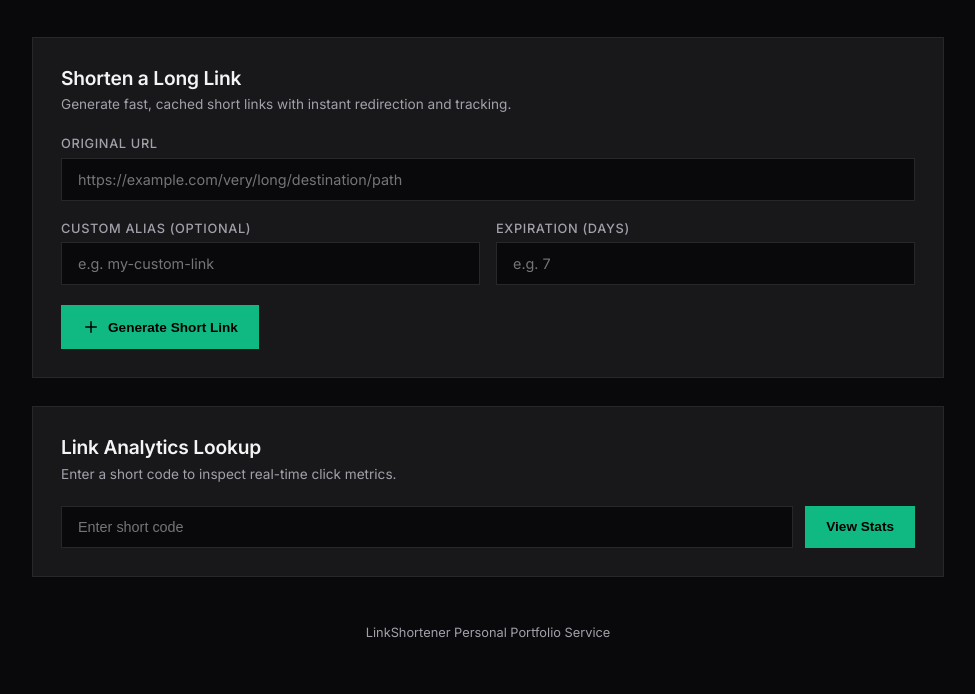
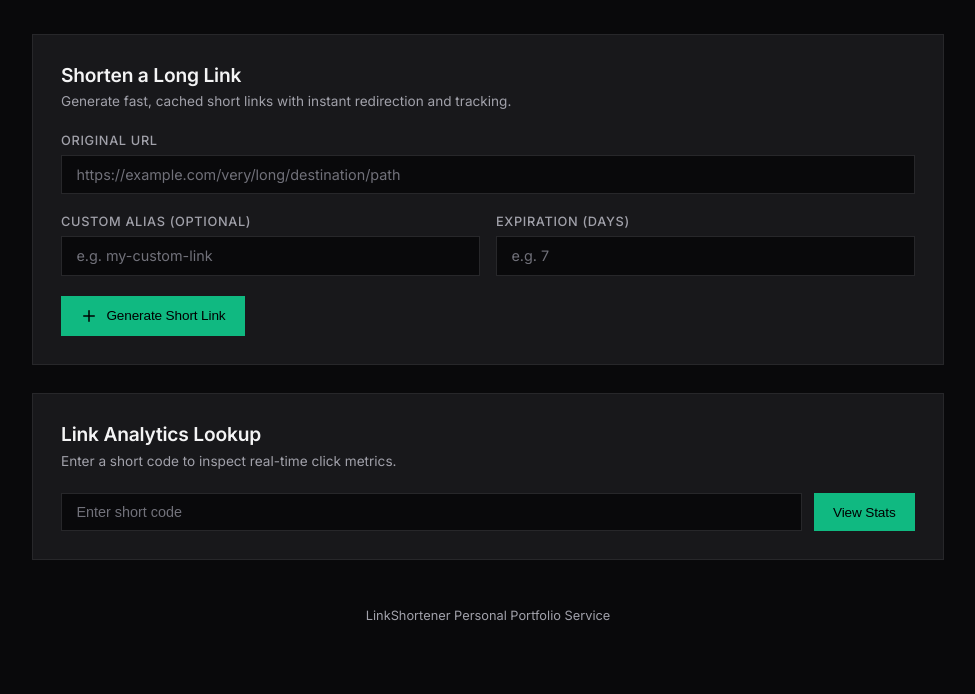
Before and after one commit to Bhavin2705/url-shortener-service, a plain HTML site: page static/index.html in a window 1280 px wide. Shown: the part 106-800 px from the top of the page, without its empty margins (152-1127 px from the left). Drawn offline with nearby package versions, Linux system fonts and the light colour scheme; no server answers.

Commit message:
style: fine-tune input contrast, button padding, and focus borders

```diff
--- a/static/style.css
+++ b/static/style.css
@@ -110,10 +110,10 @@ body {
 
 .form-group input {
     width: 100%;
-    background-color: var(--bg);
+    background-color: #09090b;
     border: 1px solid var(--border);
     border-radius: var(--radius);
-    padding: 0.75rem 1rem;
+    padding: 0.65rem 0.9rem;
     color: var(--text);
     font-family: var(--font-sans);
     font-size: 0.9rem;
@@ -121,8 +121,12 @@ body {
     transition: border-color 0.15s;
 }
 
+.form-group input::placeholder {
+    color: #71717a;
+}
+
 .form-group input:focus {
-    border-color: var(--accent);
+    border: 1px solid #10b981;
 }
 
 .password-wrapper {
@@ -167,15 +171,17 @@ body {
     align-items: center;
     justify-content: center;
     gap: 0.5rem;
-    padding: 0.75rem 1.25rem;
+    padding: 0.65rem 1.15rem;
     border-radius: var(--radius);
     font-size: 0.85rem;
-    font-weight: 600;
+    font-weight: 500;
+    letter-spacing: -0.01em;
     cursor: pointer;
     border: 1px solid transparent;
     text-decoration: none;
     transition: background-color 0.15s, border-color 0.15s;
 }
+
 
 .primary-btn {
     background-color: var(--accent);
@@ -237,13 +243,24 @@ body {
 
 .search-row input {
     flex: 1;
-    background-color: var(--bg);
+    background-color: #09090b;
     border: 1px solid var(--border);
     border-radius: var(--radius);
-    padding: 0.75rem 1rem;
+    padding: 0.65rem 0.9rem;
     color: var(--text);
     font-size: 0.9rem;
+    outline: none;
+    transition: border-color 0.15s;
 }
+
+.search-row input::placeholder {
+    color: #71717a;
+}
+
+.search-row input:focus {
+    border: 1px solid #10b981;
+}
+
 
 .table-wrapper {
     overflow-x: auto;
```
